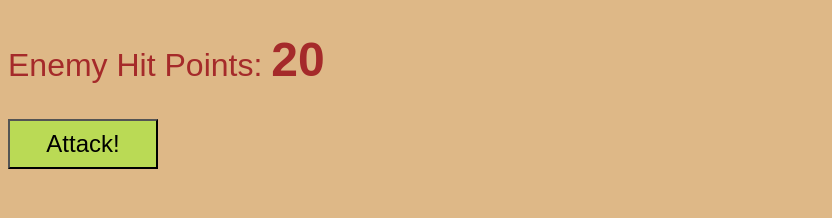
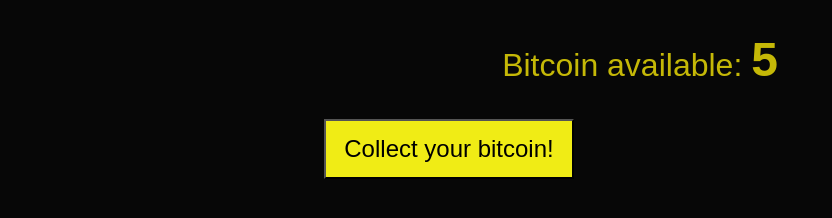
Before and after one commit to Andrewmasih/JS-Inner-Text--Game--Win-Bitcoin, a plain HTML site: page index.html in a window 1280 px wide. Shown: the whole page, without its empty margins (0-832 px from the left). Drawn offline with Linux system fonts and the light colour scheme.

Commit message:
added notes

```diff
--- a/index.html
+++ b/index.html
@@ -1,14 +1,17 @@
 <!DOCTYPE html>
 <html>
+
 <head>
 	<meta charset="utf-8">
 	<meta name="viewport" content="width=device-width">
 	<title>innerText Example</title>
 	<link href="style.css" rel="stylesheet" type="text/css" />
 </head>
+
+
 <body>
-    <p>Enemy Hit Points: <span id="hp">20</span></p>
-    <button onclick="decrementHP()">Attack!</button>
+	<p>Bitcoin available: <span id="hp">5</span></p>
+    <button onclick="decrementHP()">Collect your bitcoin!</button>
     <script>
         function decrementHP() {
           // Get element with the id of hp
@@ -17,12 +20,13 @@
         let currentCount = el.innerText;
 
         if (currentCount == 0) {
-          alert("You've won!!");
+          alert("you have 5 Bitcoins");
         } else {
           // Decrement current count and set it as the new text in our element
           el.innerText = --currentCount;
         }
       }
+
     </script>
   </body>
 </html>
--- a/style.css
+++ b/style.css
@@ -1,20 +1,25 @@
 body {
-  background: burlywood;
-  color: brown;
+  background: rgb(7, 7, 7);
+  color: rgb(197, 184, 7);
 }
 
 button {
-    width: 150px;
-    height: 50px;
-    background-color: #bada55;
+    width: 250px;
+    height: 60px;
+    background-color: rgb(240, 236, 21);
     font-size: 1.5em;
     margin-right: 10px;
+    position: relative;
+    left: 25%;
+
 }
 
 p {
   font-family: Arial, Helvetica, sans-serif;
   font-size: 2em;
+  text-align: center;
 }
+
 #hp {
   font-family: fantasy;
   font-size: 1.5em;
```
Also changed, not shown: index.js (added, +16 -0 lines). Lines whose indentation alone changed are shown as unchanged.
